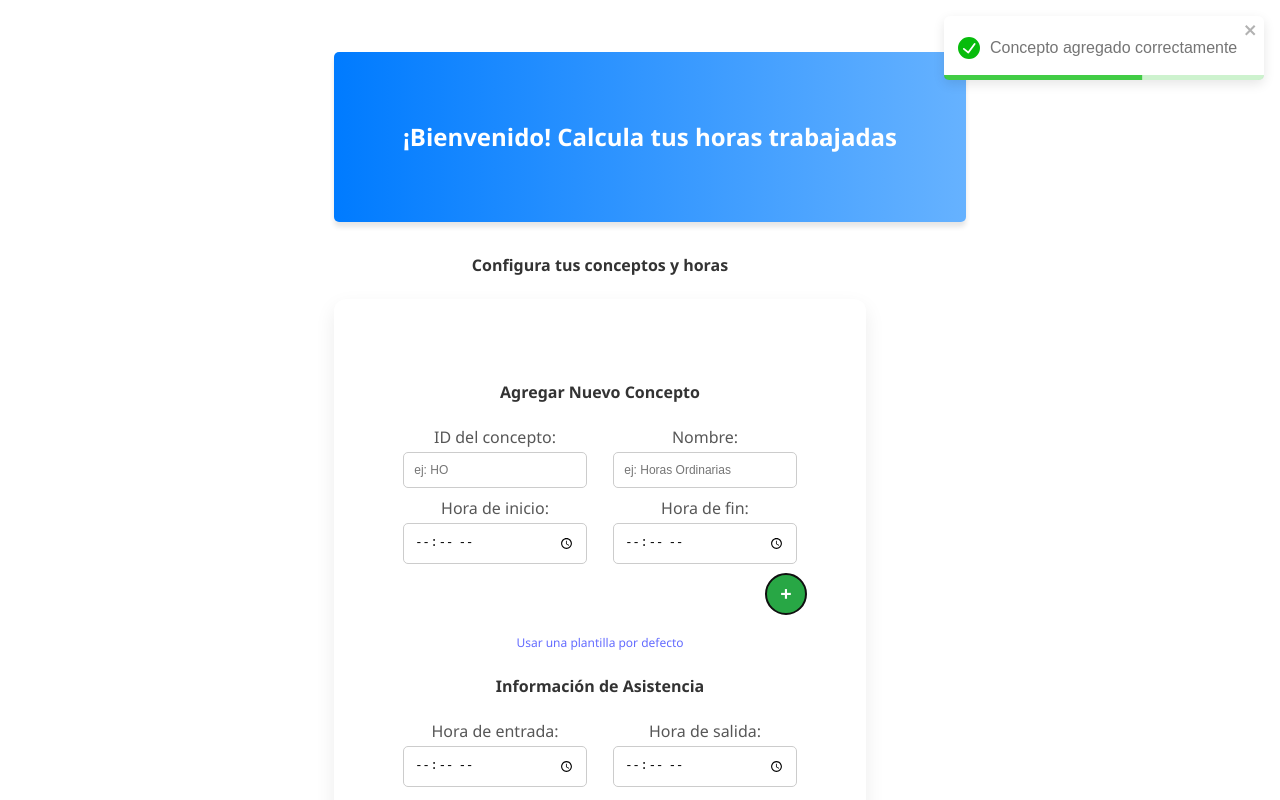
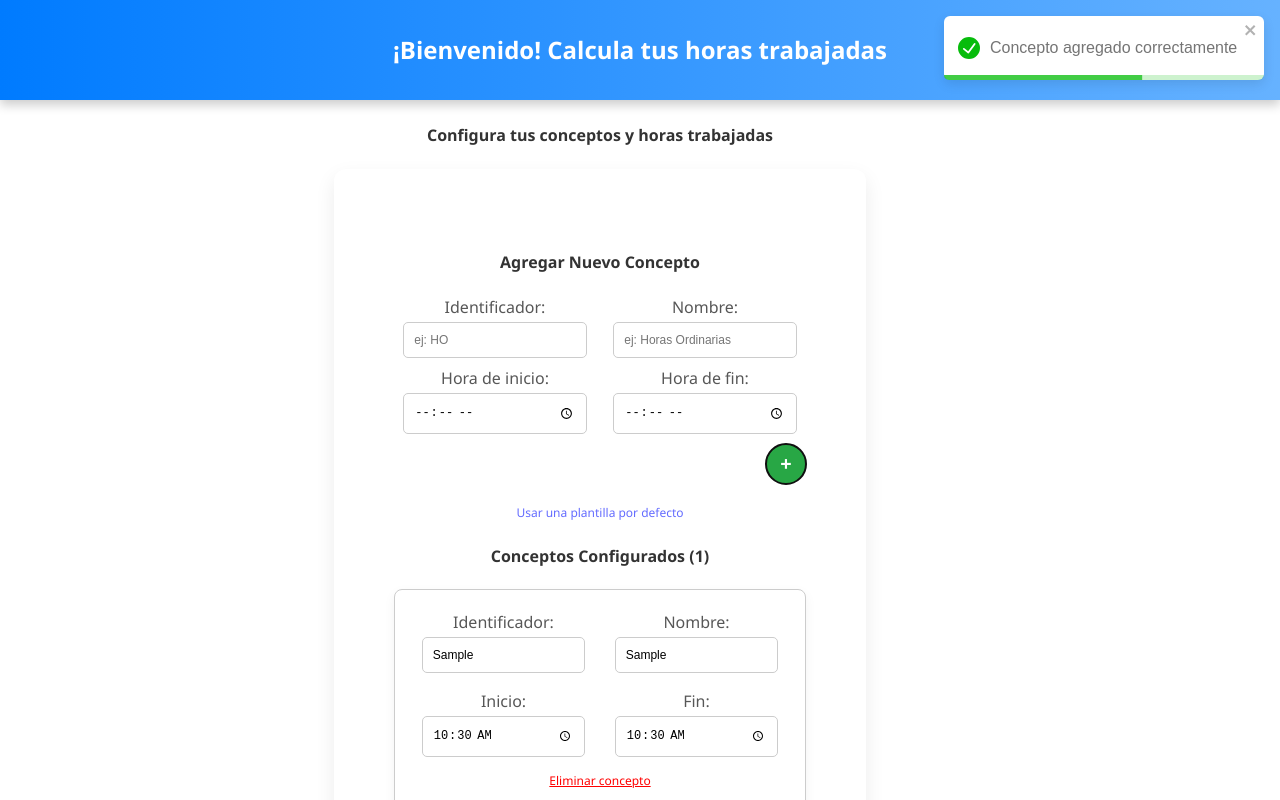
Before and after one commit to andresmunozl/horastrabajadas, a React (Vite) app: page / in a window 1280 px wide. Both pictures are taken after typing "Sample", "Sample", "10:30", "10:30" into the empty fields and a click on the button "Agregar concepto". Shown: the top 800 px of the page. Built offline with nearby package versions, Linux system fonts and the light colour scheme.

Commit message:
styles and link added, banner updated, donut chart added

```diff
--- a/src/App.css
+++ b/src/App.css
@@ -118,22 +118,15 @@ a:hover {
   margin-bottom: 15px;
 }
 
-.btn-danger {
-  background-color: #dc3545;
-  color: #fff;
-  border: none;
-  padding: 12px;
-  border-radius: 5px;
-  font-size: 14px;
-  font-weight: 600;
+.text-red {
+  color: red;
   cursor: pointer;
-  transition: background 0.3s ease, transform 0.2s;
+  text-decoration: underline;
+}
+.text-red:hover {
+  color: red;
 }
 
-.btn-danger:hover {
-  background-color: #e4606d;
-  transform: scale(1.02);
-}
 
 /* paginacion */
 .pagination {
--- a/src/App.jsx
+++ b/src/App.jsx
@@ -48,7 +48,7 @@ function App() {
     e.preventDefault();
 
     if (!newConcept.id.trim() || !newConcept.name.trim() || !newConcept.start || !newConcept.end) {
-      toast.error('Todos los campos del concepto son obligatorios');
+      toast.error('Todos los campos del concepto son requeridos');
       return;
     }
 
@@ -71,8 +71,8 @@ function App() {
   const validate = () => {
     const newErrors = {};
     if (concepts.length === 0) newErrors.concepts = 'Debe agregar al menos un concepto';
-    if (!formData.attendanceIn) newErrors.attendanceIn = 'La hora de entrada es obligatoria';
-    if (!formData.attendanceOut) newErrors.attendanceOut = 'La hora de salida es obligatoria';
+    if (!formData.attendanceIn) newErrors.attendanceIn = 'La hora de entrada es requerida';
+    if (!formData.attendanceOut) newErrors.attendanceOut = 'La hora de salida es requerida';
     return newErrors;
   };
 
@@ -152,32 +152,36 @@ function App() {
         <>
           <div
             style={{
+              position: 'fixed',
+              top: 0,
+              left: 0,
               width: '100%',
-              height: '150px',
+              height: '100px',
               background: 'linear-gradient(90deg, #007bff, #66b2ff)',
               color: '#fff',
               display: 'flex',
               justifyContent: 'center',
               alignItems: 'center',
-              marginBottom: '10px',
-              borderRadius: '5px',
-              boxShadow: '0 5px 5px rgba(0,0,0,0.1)',
-              padding: '10px',
+              textAlign: 'center',
+              zIndex: 1000,
+              boxShadow: '0 5px 10px rgba(0,0,0,0.2)'
+
             }}
           >
             <h2>¡Bienvenido! Calcula tus horas trabajadas</h2>
           </div>
 
-          <div className="responsive-container">
+
+          <div className="responsive-container" style={{ marginTop: '50px', marginBottom: '30px' }}>
             <div>
-              <h4>Configura tus conceptos y horas</h4>
+              <h4>Configura tus conceptos y horas trabajadas</h4>
 
               <div className="container" style={{ maxWidth: '500px' }}>
                 <h4>Agregar Nuevo Concepto</h4>
                 <form onSubmit={handleAddConcept} className="form">
                   <div style={{ display: 'grid', gridTemplateColumns: '1fr 1fr', gap: '0.5em' }}>
                     <div className="form-group">
-                      <label>ID del concepto:</label>
+                      <label>Identificador:</label>
                       <input
                         type="text"
                         name="id"
@@ -242,6 +246,7 @@ function App() {
                     Usar una plantilla por defecto
                   </a>
                 </p>
+                <ConceptsList concepts={concepts} setConcepts={setConcepts} />
                 <h4>Información de Asistencia</h4>
                 <form onSubmit={handleSubmit} className="form">
                   <div style={{ display: 'grid', gridTemplateColumns: '1fr 1fr', gap: '0.5em' }}>
@@ -273,9 +278,9 @@ function App() {
                   </button>
                 </form>
               </div>
-              <div className="container" style={{ maxWidth: '500px' }}>
+              {/* <div className="container" style={{ maxWidth: '500px' }}>
                 <ConceptsList concepts={concepts} setConcepts={setConcepts} />
-              </div>
+              </div> */}
 
 
               {errors.concepts && <p className="error" style={{ textAlign: 'center', margin: '10px 0' }}>{errors.concepts}</p>}
--- a/src/components/concepts.jsx
+++ b/src/components/concepts.jsx
@@ -79,13 +79,17 @@ function ConceptsList({ concepts, setConcepts }) {
                                 </div>
                             </div>
 
-              <button
-                type="button"
-                onClick={() => handleRemoveConcept(offset + index)}
-                className="btn-danger"
+                            <a
+                                href="#"
+                                onClick={(e) => {
+                                    e.preventDefault();
+                                    handleRemoveConcept(offset + index);
+                                }}
+                                className="text-red"
                             >
-                Eliminar
-              </button>
+                                Eliminar concepto
+                            </a>
+
                         </form>
                     </div>
                 ))}
--- a/src/components/results.jsx
+++ b/src/components/results.jsx
@@ -43,6 +43,17 @@ function Results({ rawData }) {
 
     const chartSeries = [{ name: 'Horas', data: sortedValues }];
 
+    const donutOptions = {
+        chart: { type: 'donut' },
+        labels: descriptiveLabels,
+        colors: barColors,
+        legend: { position: 'bottom' },
+        dataLabels: { enabled: true, formatter: (val) => `${val.toFixed(1)}%` },
+        title: { text: 'Distribución porcentual' },
+    };
+
+    const donutSeries = sortedValues;
+
     return (
         <div style={{ marginTop: '30px' }}>
             <h4>Resumen de Horas trabajadas</h4>
@@ -71,6 +82,10 @@ function Results({ rawData }) {
             <div style={{ maxWidth: '600px', marginBottom: '20px' }}>
                 <Chart options={chartOptions} series={chartSeries} type="bar" height={300} />
             </div>
+
+            <div style={{ maxWidth: '500px', margin: '0 auto' }}>
+                <Chart options={donutOptions} series={donutSeries} type="donut" height={300} />
+            </div>
         </div>
     );
 }
```
Lines whose indentation alone changed are shown as unchanged.
